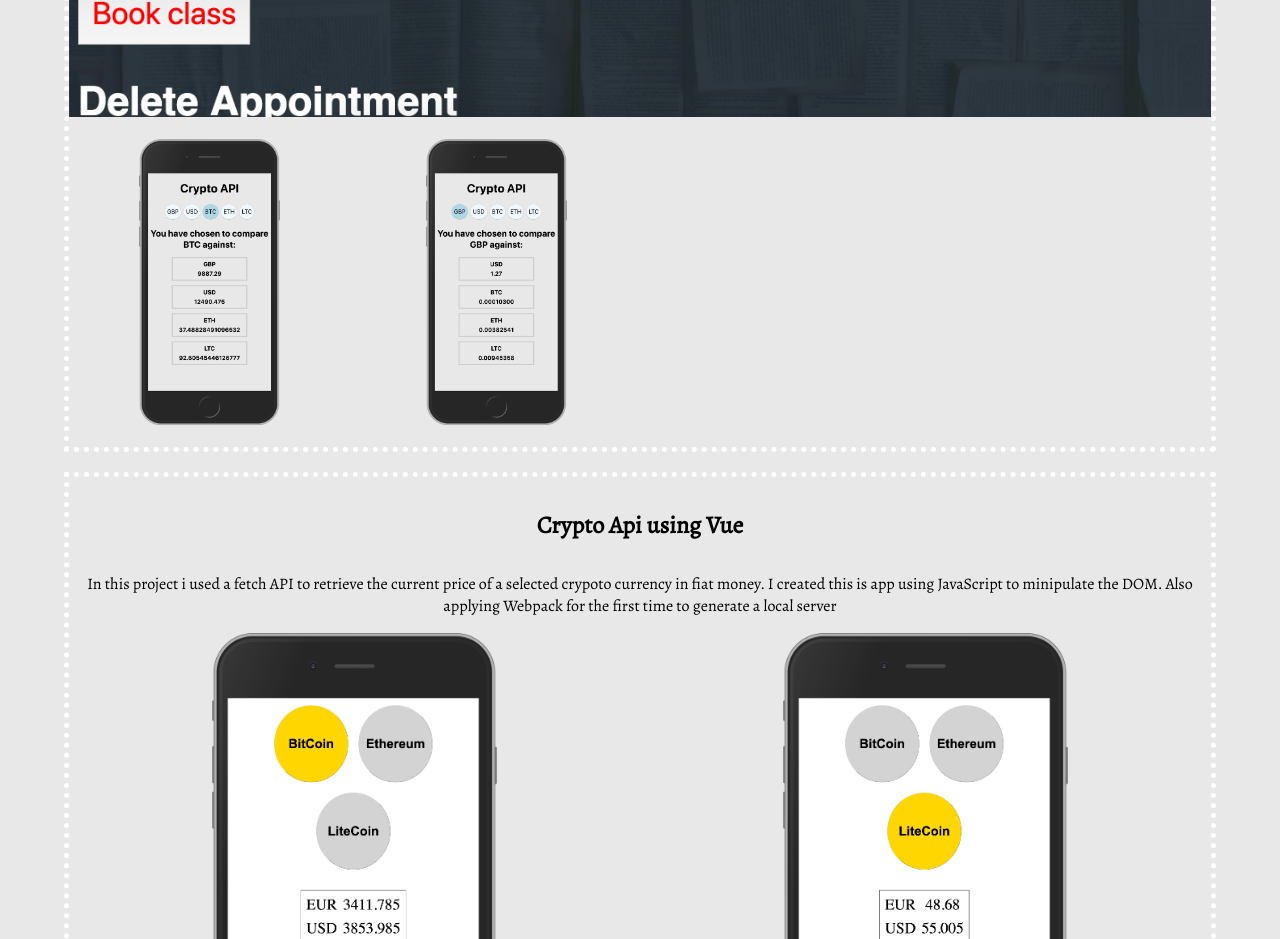
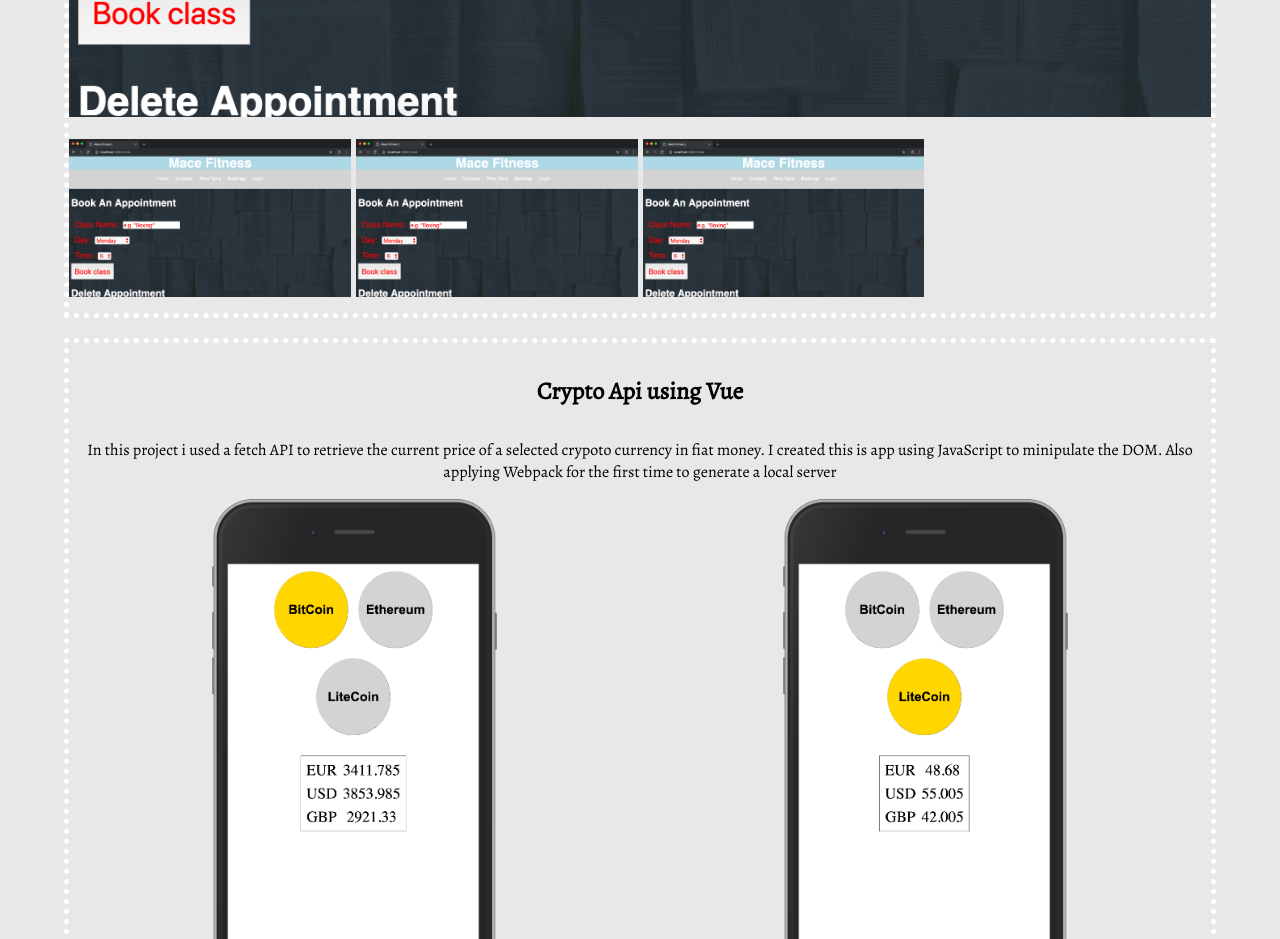
Before and after one commit to mace-akkari/portfolioNew, a website: page index.html in a window 1280 px wide. Shown: the part 1100-2039 px from the top of the page. Drawn offline with nearby package versions, Linux system fonts and the light colour scheme.

Commit message:
add gallery attempt

```diff
--- a/index.html
+++ b/index.html
@@ -34,6 +34,7 @@
       <div class="projects">
         <h3>Projects:</h3>
         <section class="projects_contianer">
+
           <article class="project">
             <h4>Crypto Api using React</h4>
             <p>This was my first attempt in building a project using React, i used a fetch API to retrieve the current
@@ -43,15 +44,13 @@
             <div class="img_container">
               <div class="main-img"><img src="images/portfolio/Macefitness-pic2.png" id="current"></div>
               <ul class="imgs">
-                <li>
-                  <img src="images/portfolio/reactCrypto1.png" alt="react project" class="projects_pic mobile_view">
-                </li>
-                <li>
-                  <img src="images/portfolio/reactCrypto2.png" alt="react project" class="projects_pic mobile_view">
-                </li>
+                <img src="images/portfolio/Macefitness-pic2.png" alt="react project">
+                <img src="images/portfolio/Macefitness-pic2.png" alt="react project">
+                <img src="images/portfolio/Macefitness-pic2.png" alt="react project">
               </ul>
             </div>
           </article>
+
           <article class="project">
             <h4>Crypto Api using Vue</h4>
             <p>In this project i used a fetch API to retrieve the current price of a selected crypoto currency in fiat
@@ -180,6 +179,8 @@
     </footer>
 
   </div>
+
+  <script src="index.js"></script>
 </body>
 
 </html>
```
